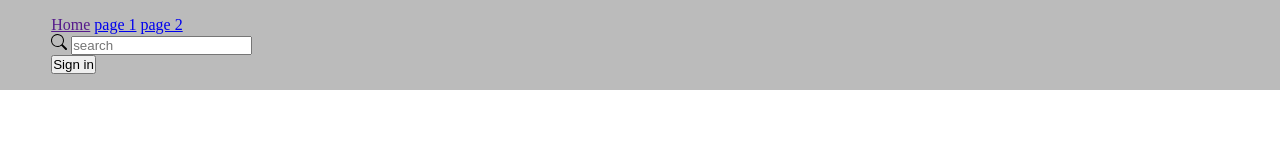
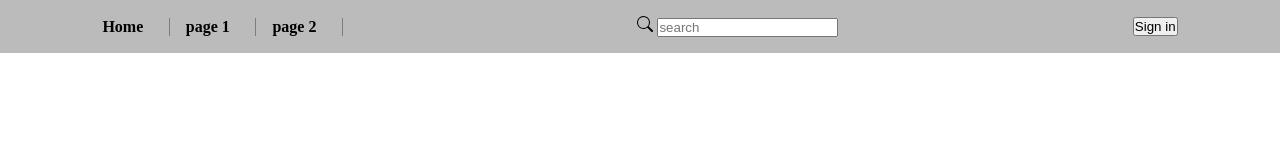
Before and after one commit to Narjissi-fadwa/test, a plain HTML site: page index.html in a window 1280 px wide. Drawn offline with Linux system fonts and the light colour scheme.

Commit message:
styling nav

```diff
--- a/index.html
+++ b/index.html
@@ -1,11 +1,13 @@
 <!DOCTYPE html>
 <html lang="en">
+
 <head>
     <meta charset="UTF-8">
     <meta name="viewport" content="width=device-width, initial-scale=1.0">
     <title>Document</title>
     <link rel="stylesheet" href="./public/css/app.css">
 </head>
+
 <body>
     <header>
         <nav>
@@ -13,13 +15,14 @@
             <a href="./public/pages/page1.html">page 1</a>
             <a href="./public/pages/page2.html">page 2</a>
         </nav>
-         <div class="div2">
-            <div> <svg xmlns="http://www.w3.org/2000/svg" width="16" height="16" fill="currentColor" class="bi bi-search" viewBox="0 0 16 16">
-                    <path d="M11.742 10.344a6.5 6.5 0 1 0-1.397 1.398h-.001q.044.06.098.115l3.85 3.85a1 1 0 0 0 1.415-1.414l-3.85-3.85a1 1 0 0 0-.115-.1zM12 6.5a5.5 5.5 0 1 1-11 0 5.5 5.5 0 0 1 11 0"/>
-                  </svg> <input type="search" placeholder="search">
-            </div>
-                <button>Sign in </button>
-         </div>
+        <div> <svg xmlns="http://www.w3.org/2000/svg" width="16" height="16" fill="currentColor" class="bi bi-search"
+                viewBox="0 0 16 16">
+                <path
+                    d="M11.742 10.344a6.5 6.5 0 1 0-1.397 1.398h-.001q.044.06.098.115l3.85 3.85a1 1 0 0 0 1.415-1.414l-3.85-3.85a1 1 0 0 0-.115-.1zM12 6.5a5.5 5.5 0 1 1-11 0 5.5 5.5 0 0 1 11 0" />
+            </svg> <input type="search" placeholder="search">
+        </div>
+        <button>Sign in </button>
     </header>
 </body>
+
 </html>
--- a/public/css/app.css
+++ b/public/css/app.css
@@ -4,5 +4,27 @@
 }
 header{
     background-color: rgba(128, 128, 128, 0.534);
-    padding: 2vh 4vw;
+    padding: 2vh 8vw;
+    display: flex;
+    justify-content: space-between;
+    align-items: center;
 }
+nav{
+    display: flex;
+    gap: 1rem;
+}
+a{
+    text-decoration: none;
+    color: black;
+}
+a{
+    border-right: 1px solid rgba(0, 0, 0, 0.329);
+    padding-right: 2vw;
+    font-weight: bold;
+}
+a:hover{
+    background-color: rgba(0, 0, 0, 0.066);
+    border-radius: 20px;
+    padding-inline: 1vw;
+    border: none;
+}
```
